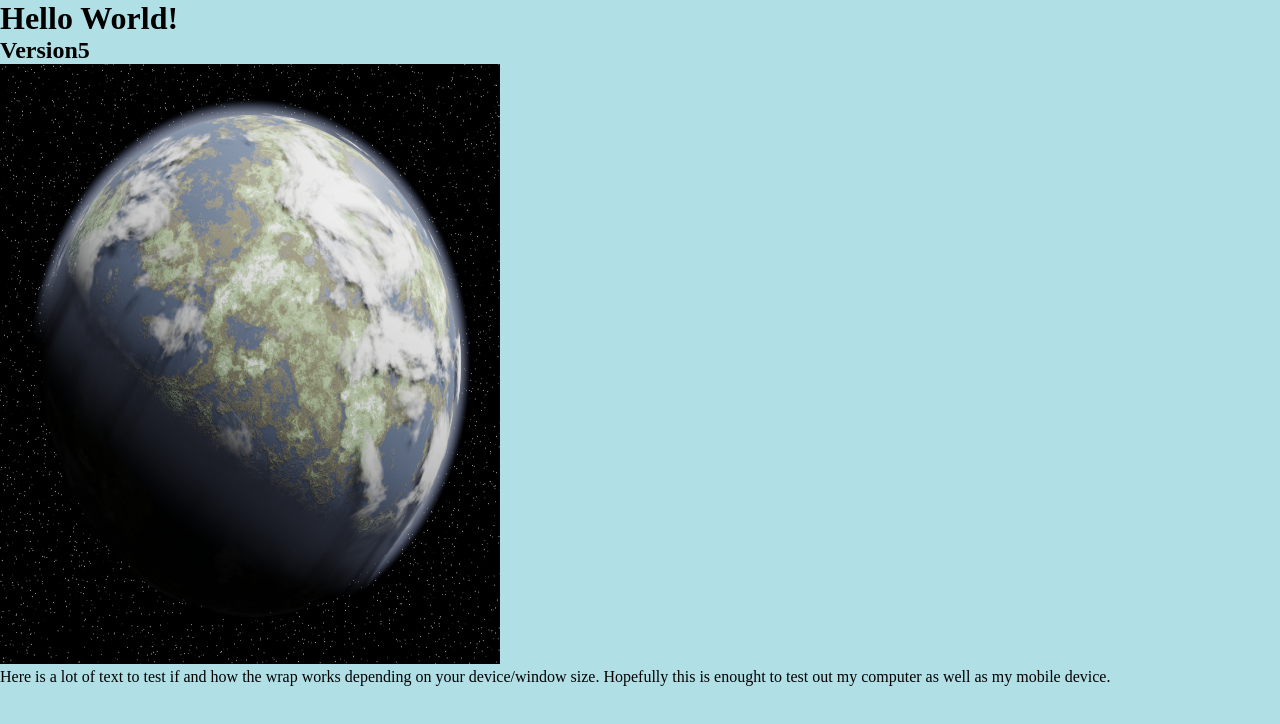
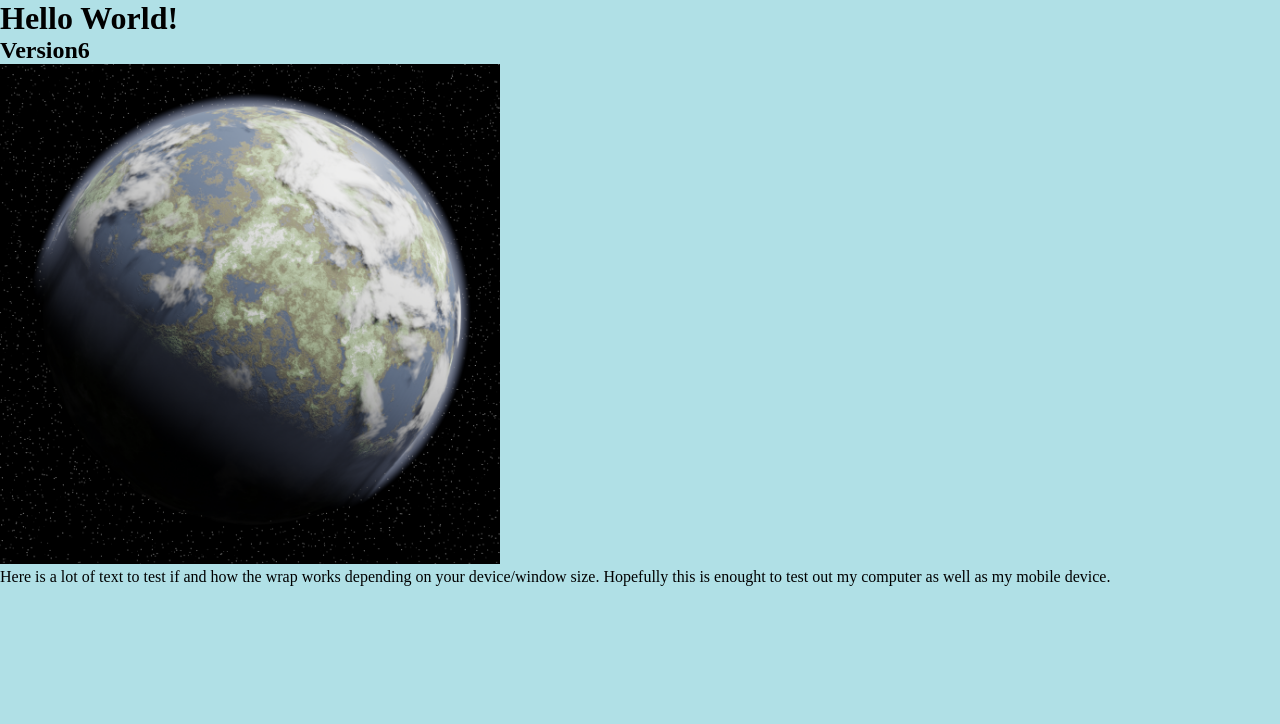
Before and after one commit to TayDes/TayDes.github.io, a plain HTML site: page index.html in a window 1280 px wide. Drawn offline with Linux system fonts and the light colour scheme.

Commit message:
Update index.html

```diff
--- a/index.html
+++ b/index.html
@@ -21,8 +21,8 @@
 	<body style="background-color:powderblue;">
 
 		<h1>Hello World!</h1>
-		<h2>Version5</h2>
-		<img src="planet.png" alt="planet" width="500" height="600">
+		<h2>Version6</h2>
+		<img src="planet.png" alt="planet" width="500" height="500">
 
 		<p>Here is a lot of text to test if and how the wrap works depending on your device/window size. Hopefully this is enought to test out my computer as well as my mobile device.</p>
 	</body>
```
